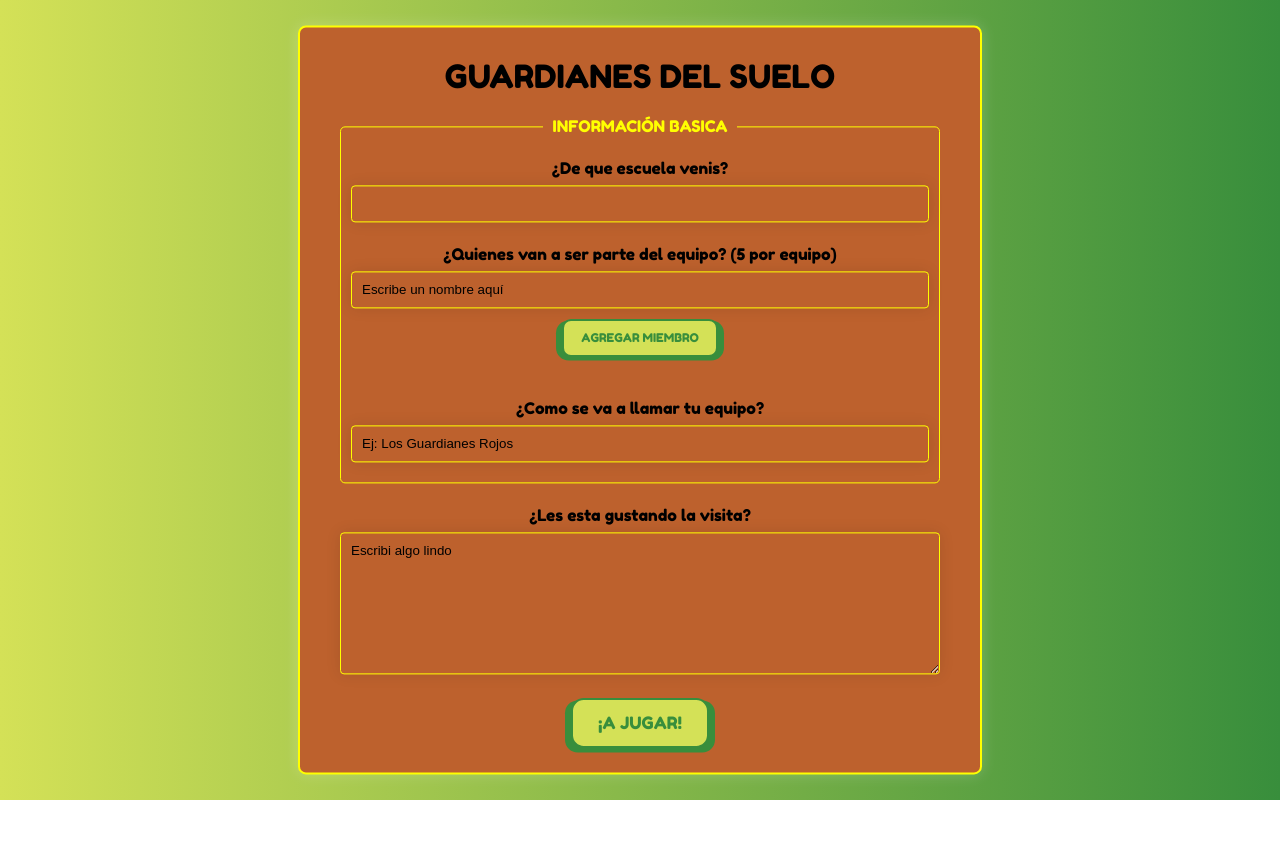
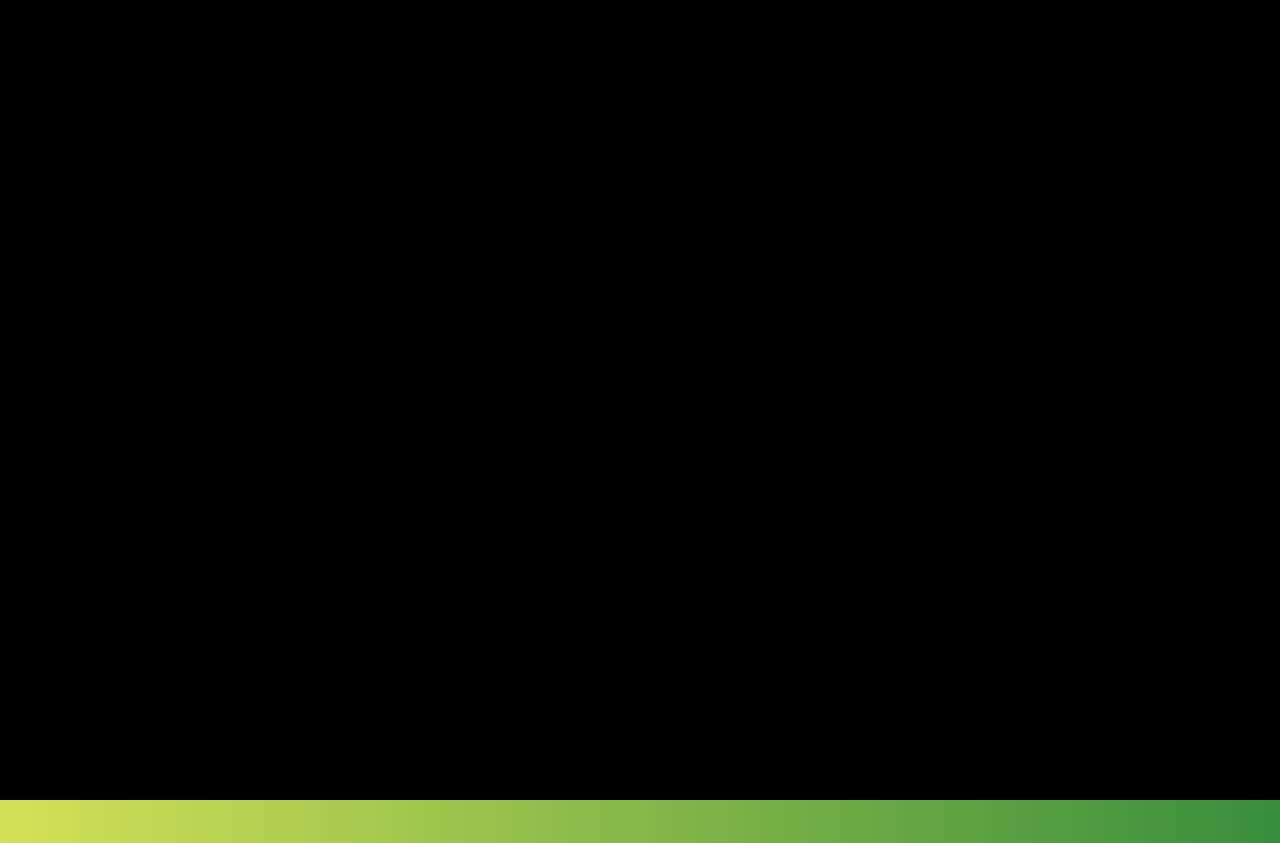
Before and after one commit to tobiasrojas04/JUEGO-INTA, a React (Vite) app: page / in a window 1280 px wide. Before the commit the page ends 800 px from the top, so only its background shows below. Built offline with nearby package versions, Linux system fonts and the light colour scheme.

Commit message:
Añadi las transiciones y corregi un par de cosas

```diff
--- a/src/App.jsx
+++ b/src/App.jsx
@@ -1,27 +1,34 @@
 // App.jsx
 import { useState, useEffect } from 'react';
-import { BrowserRouter as Router, Route, Routes } from 'react-router-dom';
+import { BrowserRouter as Router,Route, Routes} from 'react-router-dom';
 import Welcome from './components/pages/1- Welcome/Welcome';
 import Collaboration from './components/pages/2- Collaboration/Collaboration';
 import PlayerForm from './components/pages/3- PlayerForm/PlayerForm';
 import QuestionCategory from './components/pages/4- QuestionCategory/QuestionCategory';
 import GameInterface from './components/pages/5- GameInterface/GameInterface'; // Asegúrate de importar correctamente
+import BlackScreen from './components/common/Transition/BlackScreenTransition';
 
 const App = () => {
   const [currentScreen, setCurrentScreen] = useState(0);
+  const [isTransitioning, setIsTransitioning] = useState(false);
 
   useEffect(() => {
-    if (currentScreen < 2) { // Solo ejecuta el temporizador en las primeras dos pantallas
+      if (currentScreen < 2) { // Solo ejecuta el temporizador en las primeras tres pantallas
           const timer = setTimeout(() => {
-        setCurrentScreen((prevScreen) => prevScreen + 1);
+              handleNextScreen();
           }, 3000); // Cambia de pantalla cada 3 segundos
 
-      return () => clearTimeout(timer); // Limpia el temporizador al desmontar el componente
+          return () => clearTimeout(timer);
       }
   }, [currentScreen]);
 
   const handleNextScreen = () => {
-    setCurrentScreen((prevScreen) => prevScreen + 1);
+      setIsTransitioning(true); // Inicia la transición
+  };
+
+  const handleTransitionEnd = () => {
+      setIsTransitioning(false); // Termina la transición
+      setCurrentScreen((prevScreen) => prevScreen + 1); // Cambia la pantalla
   };
 
   const renderScreen = () => {
@@ -35,7 +42,7 @@ const App = () => {
           case 3:
               return <QuestionCategory />;
           default:
-        return <div>Final</div>; // Puedes cambiar esto para manejar lo que pasa después de la última pantalla
+              return <div>Final</div>;
       }
   };
 
@@ -46,6 +53,7 @@ const App = () => {
                   <Route path="/" element={renderScreen()} />
                   <Route path="/game/:category" element={<GameInterface />} />
               </Routes>
+              <BlackScreen isVisible={isTransitioning} onTransitionEnd={handleTransitionEnd} />
           </div>
       </Router>
   );
--- /dev/null
+++ b/src/components/common/Transition/BlackScreen.css
@@ -0,0 +1,17 @@
+.black-screen {
+  position: fixed;
+  top: 0;
+  left: 0;
+  width: 100%;
+  height: 100%;
+  background-color: #000;
+  opacity: 0;
+  visibility: hidden;
+  transition: opacity 1s ease, visibility 1s ease;
+  z-index: 1000; /* Asegura que la pantalla negra esté por encima de todo */
+}
+
+.black-screen.visible {
+  opacity: 1;
+  visibility: visible;
+}
--- a/src/components/common/Transition/BlackScreenTransition.jsx
+++ b/src/components/common/Transition/BlackScreenTransition.jsx
@@ -1,18 +1,25 @@
-import { useEffect, useState } from 'react';
-import './BlackScreenTransition.css';
+import{ useEffect} from 'react';
+import './BlackScreen.css'; // Asegúrate de que este archivo contiene las clases CSS definidas
+import PropTypes from 'prop-types'
+const BlackScreen = ({ isVisible, onTransitionEnd }) => {
+    useEffect(() => {
+        if (isVisible) {
+            const timer = setTimeout(() => {
+                onTransitionEnd(); // Llama a la función pasada por props después de la transición
+            }, 1000); // Duración de la transición
 
-const BlackScreenTransition = () => {
-    const [visible, setVisible] = useState(true);
+            return () => clearTimeout(timer);
+        }
+    }, [isVisible, onTransitionEnd]);
 
-    useEffect(() => {
-      const timer = setTimeout(() => {
-        setVisible(false);
-      }, 1000); // Duración de la pantalla negra (1 segundo)
+    return (
+        <div className={`black-screen ${isVisible ? 'visible' : ''}`}></div>
+    );
+};
 
-      return () => clearTimeout(timer);
-    }, []);
+BlackScreen.propTypes = {
+  isVisible: PropTypes.bool.isRequired,
+  onTransitionEnd: PropTypes.func.isRequired,
+};
 
-    return <div className={`black-screen ${visible ? 'fade-in' : 'fade-out'}`}></div>;
-  };
-
-  export default BlackScreenTransition;
+export default BlackScreen;
--- a/src/components/pages/1- Welcome/Welcome.css
+++ b/src/components/pages/1- Welcome/Welcome.css
@@ -1,5 +1,4 @@
 .container {
-    justify-content: center;
     display: flex;
     align-items: center;
     justify-content: center;
--- a/src/components/pages/3- PlayerForm/PlayerForm.jsx
+++ b/src/components/pages/3- PlayerForm/PlayerForm.jsx
@@ -29,6 +29,21 @@ const PlayerForm = ({ onNextScreen }) => {
 
                 <fieldset className="fieldset_form1">
                     <legend className="fieldset_legends">INFORMACIÓN BASICA</legend>
+                    <div className="form_input">
+                        <label>Nombre
+                        <input type="text" name="" id="" placeholder="Ingrese su nombre..."/>
+                        </label>
+                    </div>
+                    <div className="form_input">
+                        <label>Apellido
+                        <input type="text" name="" id="" placeholder="Ingrese su apellido..."/>
+                        </label>
+                    </div>
+                    <div className="form_input">
+                        <label>Nombre de Usuario
+                        <input type="text" name="" id="" placeholder="Recuerde usar los mismos datos con los que se registro!"/>
+                        </label>
+                    </div>
                     <div className="form_input">
                         <label>¿De que escuela venis?
                             <input list="referente" />
@@ -62,12 +77,6 @@ const PlayerForm = ({ onNextScreen }) => {
                         </label>
                     </div>
                 </fieldset>
-
-                <div className="form_input">
-                    <label htmlFor="mensaje">¿Les esta gustando la visita?</label>
-                    <textarea id="mensaje" rows="8" placeholder="Escribi algo lindo"></textarea>
-                </div>
-
                 <button type="submit">
                     <span className="button_top">¡A JUGAR!</span>
                 </button>
```
Also changed, not shown: src/components/common/Transition/BlackScreenTransition.css (deleted, +0 -15 lines), src/components/pages/4- QuestionCategory/QuestionCategory.jsx (line endings or trailing spaces). Lines whose indentation alone changed are shown as unchanged.
